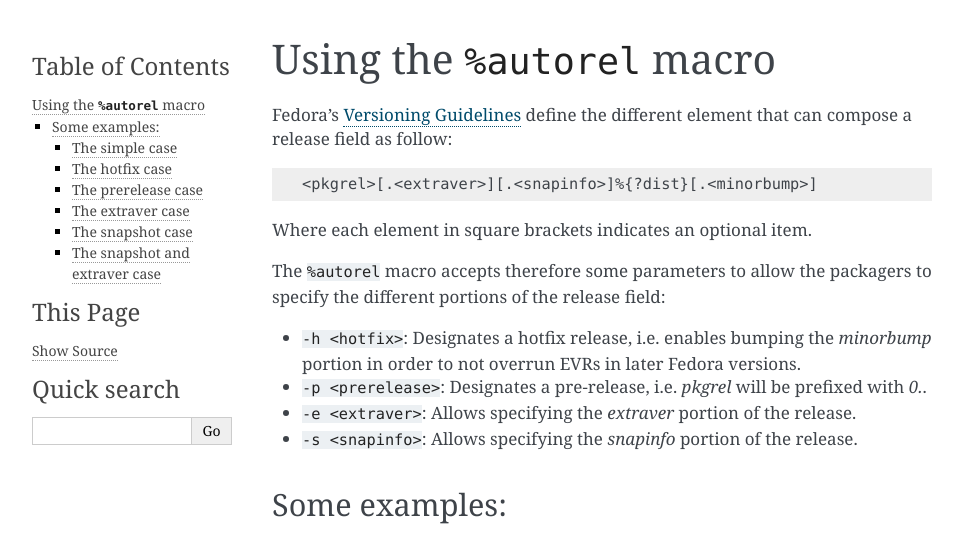
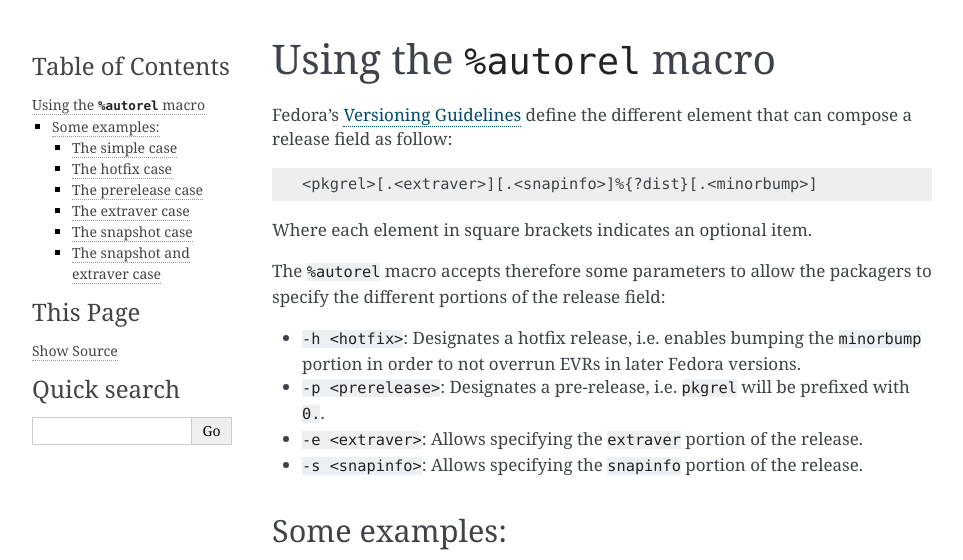
Before and after one commit to fedora-infra/rpmautospec, a Sphinx documentation site: the page built from doc/autorel.rst, in a window 1280 px wide. Shown: the top 560 px of the page, without its empty margins (148-1111 px from the left). Built offline with Sphinx 7.4.7, drawn with Linux system fonts in a browser that asks for light colours.

```diff
--- a/README.rst
+++ b/README.rst
@@ -1,7 +1,7 @@
 Python Package for Automatic Generation of RPM Release Fields and Changelogs
 ============================================================================
 
-This project hosts the `rpmautospec` python package and script, which has these functions:
+This project hosts the ``rpmautospec`` python package and script, which has these functions:
 
 - Attempt to automatically calculate release numbers and generate an RPM changelog from the dist-git
   repository of a package and the information available in the Koji build system.
@@ -15,8 +15,8 @@ Dependencies:
 General
 -------
 
-The script `rpmautospec.py` allows testing the various algorithms for automatic release and
-changelog generation. It accepts normal CLI options, run `python rpmautospec.py --help` for more
+The script ``rpmautospec.py`` allows testing the various algorithms for automatic release and
+changelog generation. It accepts normal CLI options, run ``python rpmautospec.py --help`` for more
 information.
 
 Generating a Changelog
--- a/doc/autorel.rst
+++ b/doc/autorel.rst
@@ -17,11 +17,11 @@ The ``%autorel`` macro accepts therefore some parameters to allow the packagers
 to specify the different portions of the release field:
 
 * ``-h <hotfix>``: Designates a hotfix release, i.e. enables bumping the
-  `minorbump` portion in order to not overrun EVRs in later Fedora versions.
-* ``-p <prerelease>``: Designates a pre-release, i.e. `pkgrel` will be prefixed
-  with `0.`.
-* ``-e <extraver>``: Allows specifying the `extraver` portion of the release.
-* ``-s <snapinfo>``: Allows specifying the `snapinfo` portion of the release.
+  ``minorbump`` portion in order to not overrun EVRs in later Fedora versions.
+* ``-p <prerelease>``: Designates a pre-release, i.e. ``pkgrel`` will be prefixed
+  with ``0.``.
+* ``-e <extraver>``: Allows specifying the ``extraver`` portion of the release.
+* ``-s <snapinfo>``: Allows specifying the ``snapinfo`` portion of the release.
 
 
 Some examples:
--- a/doc/principle.rst
+++ b/doc/principle.rst
@@ -28,7 +28,7 @@ The way it works in koji is:
   the ``changelog`` file, if present, and the git commit logs after it was
   changed last.
 
-* The plugin then replaces the `%autochangelog` macro with the generated
+* The plugin then replaces the ``%autochangelog`` macro with the generated
   changelog.
 
 At this point, the spec file has the release macro defined at its top and
```
